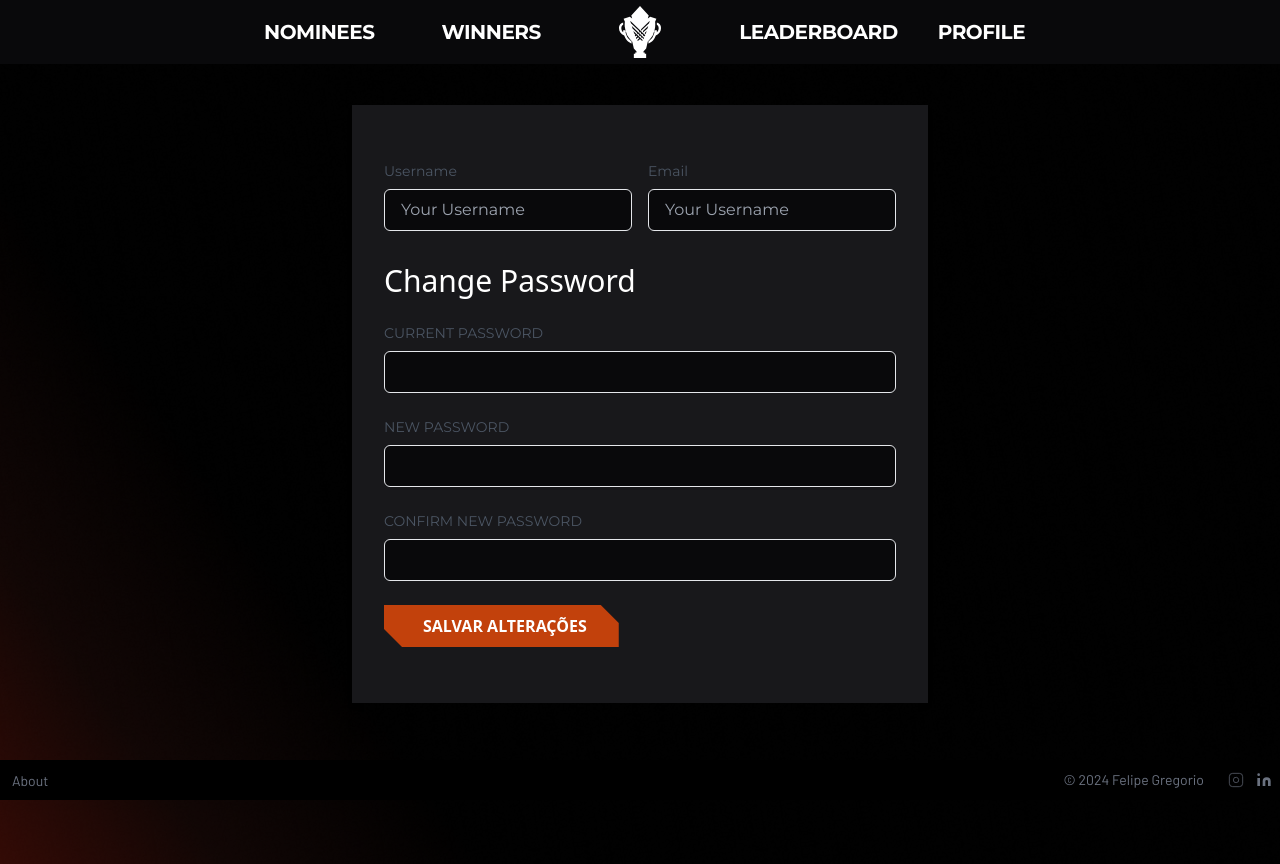
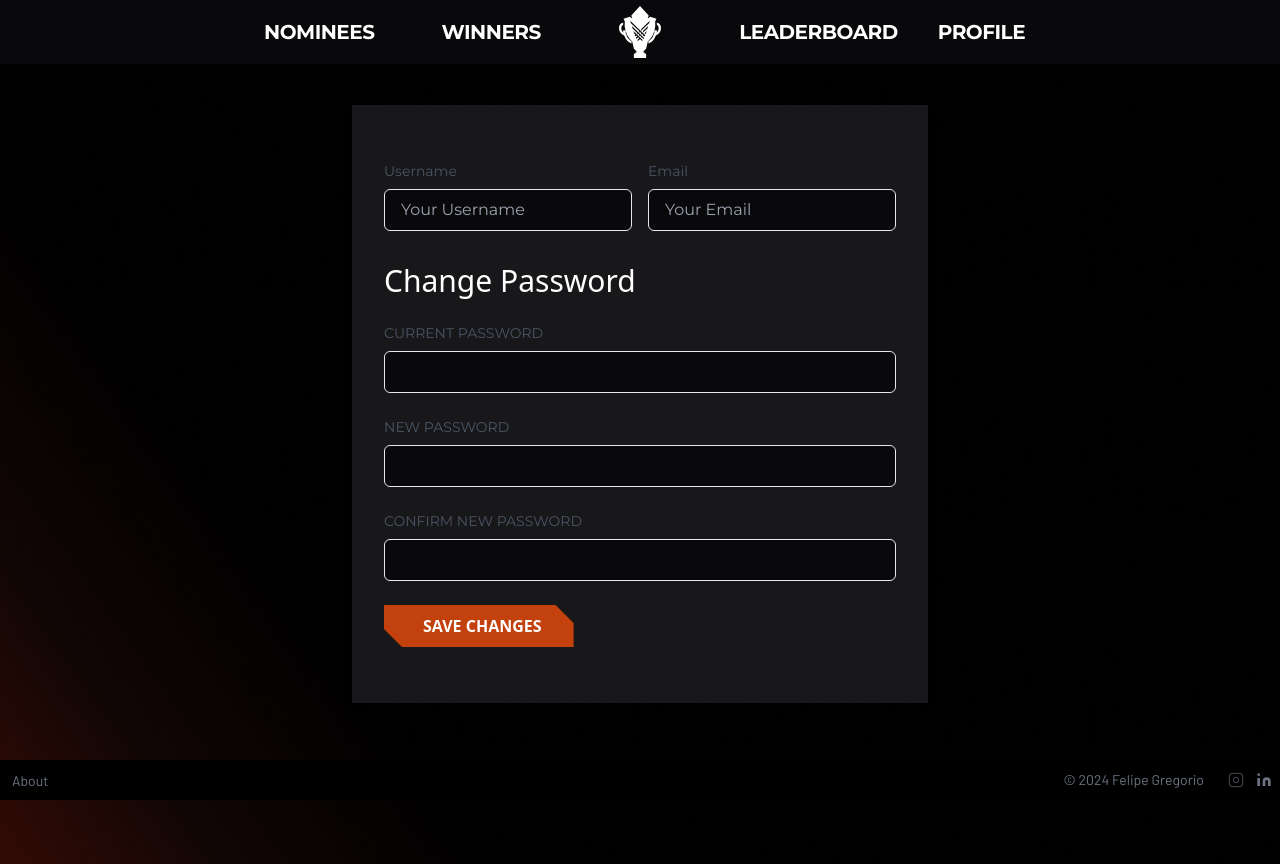
Before and after one commit to flp-gregorio/goty-bet, a React (Vite) app: page /profile in a window 1280 px wide. Built offline with nearby package versions, Linux system fonts and the light colour scheme.

Commit message:
refactor: Update placeholder text for email input in Profile page

```diff
--- a/src/pages/Profile/index.tsx
+++ b/src/pages/Profile/index.tsx
@@ -36,7 +36,7 @@ const Profile = () => {
                 <InputComponent
                   label="Email"
                   type="email"
-                  placeholder="Your Username"
+                  placeholder="Your Email"
                   {...register("email")}
                 />
               </div>
@@ -69,7 +69,7 @@ const Profile = () => {
             </div>
 
             <div className="mt-6">
-              <ButtonComponent text="SALVAR ALTERAÇÕES" type="submit" />
+              <ButtonComponent text="SAVE CHANGES" type="submit" />
             </div>
           </form>
         </div>
```
